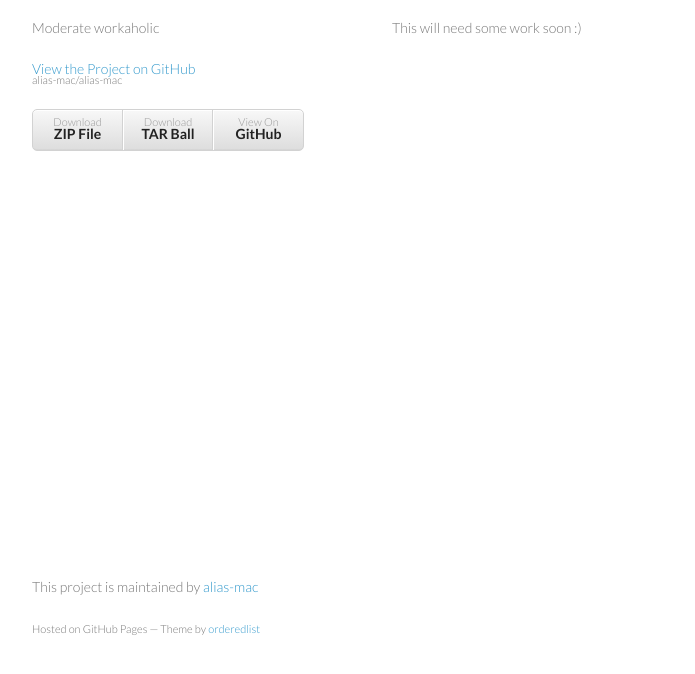
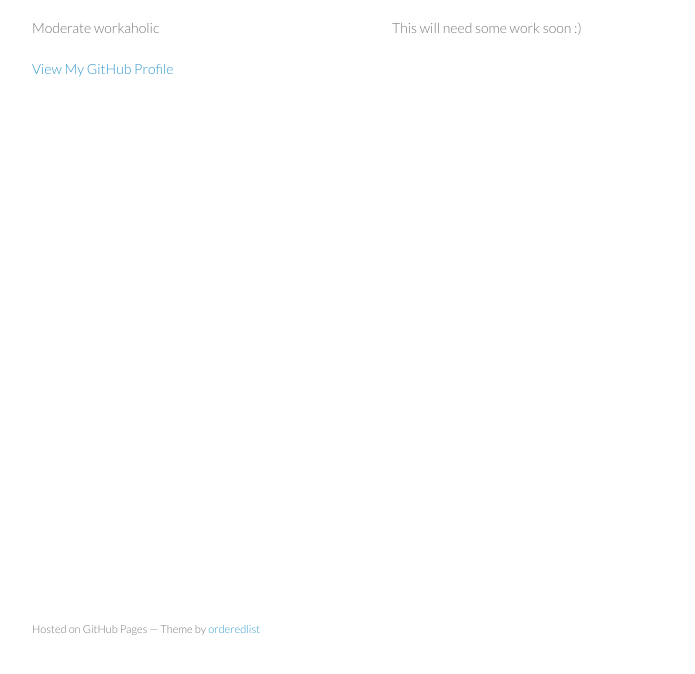
Before and after one commit to alias-mac/alias-mac.github.com, a plain HTML site: page index.html in a window 1280 px wide. Shown: the part 92-766 px from the top of the page, without its empty margins (178-873 px from the left). Drawn offline with Linux system fonts and the light colour scheme.

Commit message:
Replace master branch with page content via GitHub
Add google webmaster tool and CNAME for custom domain.

```diff
--- a/index.html
+++ b/index.html
@@ -18,14 +18,9 @@
         <h1>Filipe Guerra</h1>
         <p>Moderate workaholic</p>
 
-        <p class="view"><a href="https://github.com/alias-mac/alias-mac">View the Project on GitHub <small>alias-mac/alias-mac</small></a></p>
 
+        <p class="view"><a href="https://github.com/alias-mac">View My GitHub Profile</a></p>
 
-        <ul>
-          <li><a href="https://github.com/alias-mac/alias-mac/zipball/master">Download <strong>ZIP File</strong></a></li>
-          <li><a href="https://github.com/alias-mac/alias-mac/tarball/master">Download <strong>TAR Ball</strong></a></li>
-          <li><a href="https://github.com/alias-mac/alias-mac">View On <strong>GitHub</strong></a></li>
-        </ul>
       </header>
       <section>
         <h1>This is my github page</h1>
@@ -33,7 +28,6 @@
 <p>This will need some work soon :)</p>
       </section>
       <footer>
-        <p>This project is maintained by <a href="https://github.com/alias-mac">alias-mac</a></p>
         <p><small>Hosted on GitHub Pages &mdash; Theme by <a href="https://github.com/orderedlist">orderedlist</a></small></p>
       </footer>
     </div>
@@ -44,7 +38,7 @@
           </script>
           <script type="text/javascript">
             try {
-              var pageTracker = _gat._getTracker("UA-35904706-1");
+              var pageTracker = _gat._getTracker("UA-33717220-2");
             pageTracker._trackPageview();
             } catch(err) {}
           </script>
--- a/params.json
+++ b/params.json
@@ -1 +1 @@
-{"tagline":"Moderate workaholic","body":"# This is my github page\r\n\r\nThis will need some work soon :)","google":"UA-35904706-1","note":"Don't delete this file! It's used internally to help with page regeneration.","name":"Filipe Guerra"}
+{"tagline":"Moderate workaholic","google":"UA-33717220-2","body":"# This is my github page\r\n\r\nThis will need some work soon :)\r\n","note":"Don't delete this file! It's used internally to help with page regeneration.","name":"Filipe Guerra"}
```
Also changed, not shown: googlebaef253f014f73fa.html (added, +1 -0 lines), 1 other file.
